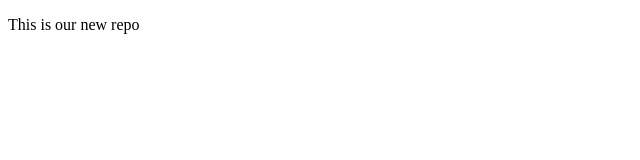
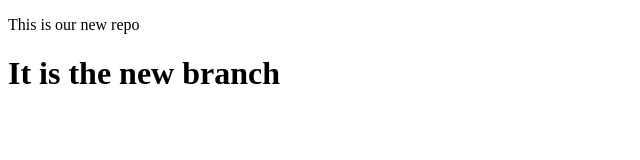
Before and after one commit to Buki01M/LocalRepo, a plain HTML site: page index.html in a window 1280 px wide. Shown: the whole page, without its empty margins (0-640 px from the left). Drawn offline with Linux system fonts and the light colour scheme.

Commit message:
add new branch with modification

```diff
--- a/index.html
+++ b/index.html
@@ -7,5 +7,6 @@
 </head>
 <body>
     <p>This is our new repo</p>
+    <h1>It is the new branch</h1>
 </body>
 </html>
```
